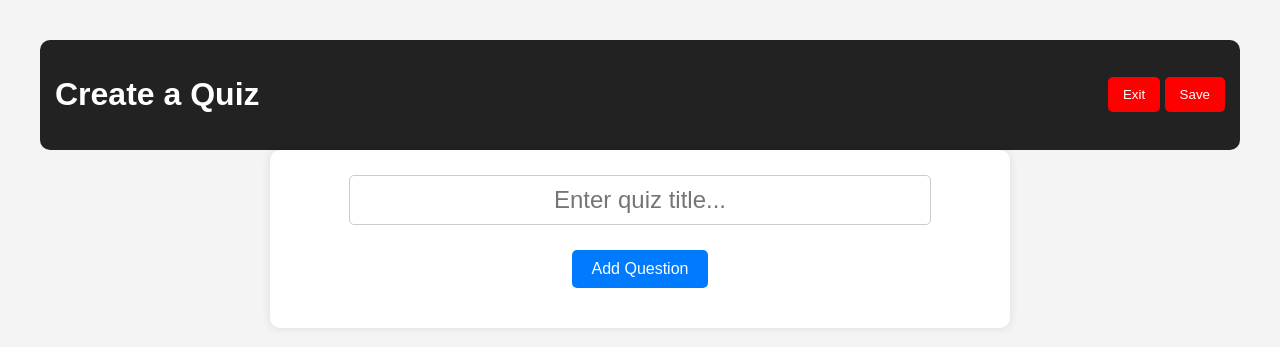
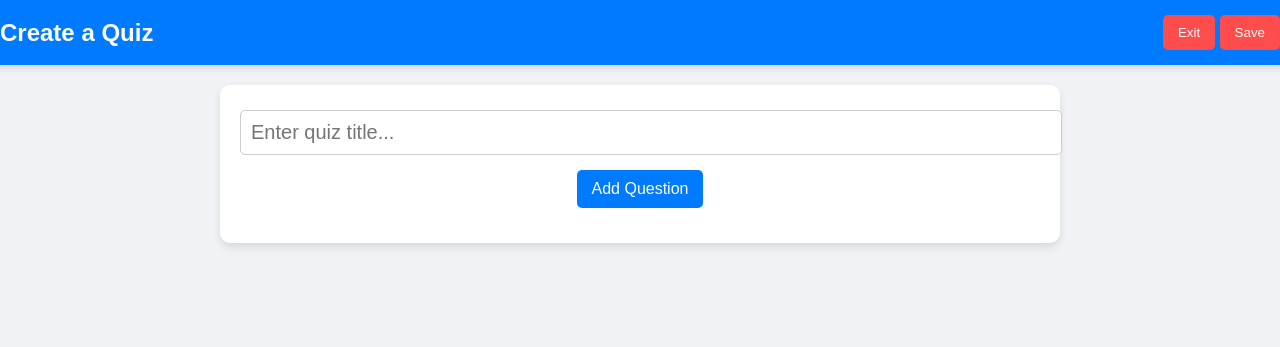
Before and after one commit to Nzm15/KQuizz, a Flask app: template KidocodeQuizz/templates/create.html in a window 1280 px wide. Shown: the top 347 px of the page. Run offline with Flask 3, Linux system fonts and the light colour scheme; the template is opened without the code that fills it, so the values that code supplies are empty; some libraries are stand-ins or nearby versions.

Commit message:
create.html CSS updated.

```diff
--- a/KidocodeQuizz/templates/create.html
+++ b/KidocodeQuizz/templates/create.html
@@ -8,77 +8,198 @@
     <script src="https://www.gstatic.com/firebasejs/9.6.1/firebase-firestore.js"></script>
     <script src="https://www.gstatic.com/firebasejs/9.6.1/firebase-storage.js"></script>
     <style>
+        /* General Page Styling */
 body {
     font-family: 'Poppins', sans-serif;
-            margin: 20px;
-            padding: 20px;
-            text-align: center;
-            background-color: #f4f4f4;
+    margin: 0;
+    padding: 0;
+    background-color: #f0f2f5;
+    display: flex;
+    flex-direction: column;
+    align-items: center;
 }
+
+/* Header Section */
 .header {
+    width: 100%;
     display: flex;
     justify-content: space-between;
     align-items: center;
-            background: #222;
+    background: #007BFF;
     color: white;
-            padding: 15px;
-            border-radius: 10px;
+    padding: 15px 30px;
+    box-shadow: 0px 4px 6px rgba(0, 0, 0, 0.1);
 }
+
+.header h1 {
+    margin: 0;
+    font-size: 24px;
+}
+
 .header button {
-            background: red;
+    background: #ff4d4d;
     color: white;
     border: none;
     padding: 10px 15px;
     cursor: pointer;
     border-radius: 5px;
+    transition: 0.3s;
 }
+
+.header button:hover {
+    background: #cc0000;
+}
+
+/* Main Container */
 .container {
-            max-width: 700px;
-            margin: auto;
+    width: 90%;
+    max-width: 800px;
+    margin-top: 20px;
     background: white;
     padding: 20px;
     border-radius: 10px;
-            box-shadow: 0px 0px 10px rgba(0, 0, 0, 0.1);
+    box-shadow: 0px 4px 8px rgba(0, 0, 0, 0.1);
 }
+
+/* Quiz Title */
 .quiz-title {
-            font-size: 24px;
+    font-size: 20px;
+    width: 100%;
     padding: 10px;
-            width: 90%;
-            text-align: center;
-            margin-bottom: 20px;
+    border: 2px solid #ccc;
     border-radius: 8px;
+    outline: none;
+    transition: border 0.3s;
 }
+
+.quiz-title:focus {
+    border-color: #007BFF;
+}
+
+/* Question Box */
 .question {
-            background: #fff;
+    background: #f9f9f9;
     padding: 15px;
-            margin: 10px 0;
+    margin-top: 15px;
     border-radius: 8px;
-            box-shadow: 0px 0px 5px rgba(0, 0, 0, 0.1);
+    box-shadow: 0px 2px 4px rgba(0, 0, 0, 0.1);
 }
-        .add-question-btn {
+
+/* Buttons */
+.add-question-btn,
+.add-remove-btns button {
     display: block;
-            margin: 20px auto;
-            padding: 10px 20px;
+    margin: 15px auto;
+    padding: 10px 15px;
     background: #007BFF;
     color: white;
     border: none;
     border-radius: 5px;
     cursor: pointer;
     font-size: 16px;
+    transition: 0.3s;
 }
+
+.add-question-btn:hover,
+.add-remove-btns button:hover {
+    background: #0056b3;
+}
+
+/* Question Type Container */
 .question-type-container {
     display: none;
+    text-align: center;
     margin-top: 10px;
 }
+
+/* Input Fields */
 select, input[type="text"], input[type="file"] {
-            width: 80%;
+    width: 100%;
     padding: 10px;
-            margin: 5px 0;
+    margin-top: 5px;
     border-radius: 5px;
     border: 1px solid #ccc;
+    transition: 0.3s;
 }
-        .add-remove-btns {
+
+select:focus, input[type="text"]:focus {
+    border-color: #007BFF;
+}
+
+/* Answer Options */
+.answers {
     margin-top: 10px;
+}
+
+.option, .answers div {
+    display: flex;
+    align-items: center;
+    gap: 10px;
+    margin-top: 5px;
+}
+
+.answers input[type="text"] {
+    flex: 1;
+    padding: 8px;
+    border: 1px solid #ccc;
+    border-radius: 5px;
+}
+
+.answers input[type="checkbox"],
+.answers input[type="radio"] {
+    margin-left: 5px;
+}
+
+/* Add & Remove Buttons */
+.add-remove-btns button {
+    background: #007BFF;
+    color: white;
+    border: none;
+    padding: 6px 10px;
+    cursor: pointer;
+    border-radius: 5px;
+    font-size: 14px;
+    transition: 0.3s;
+}
+
+.add-remove-btns button:hover {
+    background: #0056b3;
+}
+
+/* Option Layout */
+.option {
+    display: flex;
+    align-items: center;
+    gap: 10px;
+    margin-top: 5px;
+}
+
+.option input[type="text"] {
+    flex: 1;
+    padding: 8px;
+    border: 1px solid #ccc;
+    border-radius: 5px;
+}
+
+.option input[type="checkbox"],
+.option input[type="radio"] {
+    margin-left: 5px;
+}
+
+/* Remove Option Button */
+.option button {
+    background: #ff4d4d;
+    color: white;
+    border: none;
+    padding: 6px 10px;
+    cursor: pointer;
+    border-radius: 5px;
+    font-size: 14px;
+    transition: 0.3s;
+}
+
+.option button:hover {
+    background: #cc0000;
 }
     </style>
 </head>
```
Lines whose indentation alone changed are shown as unchanged.
